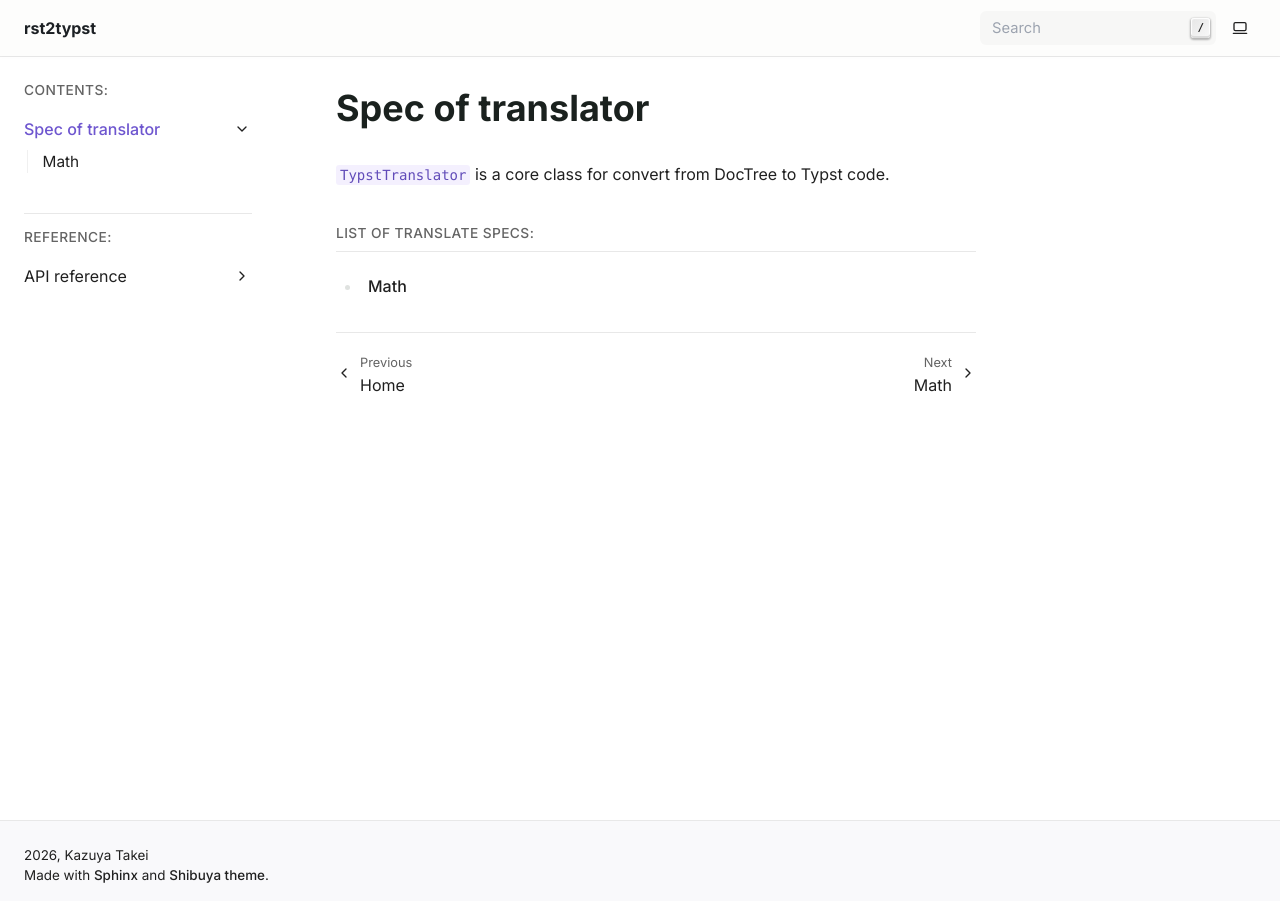
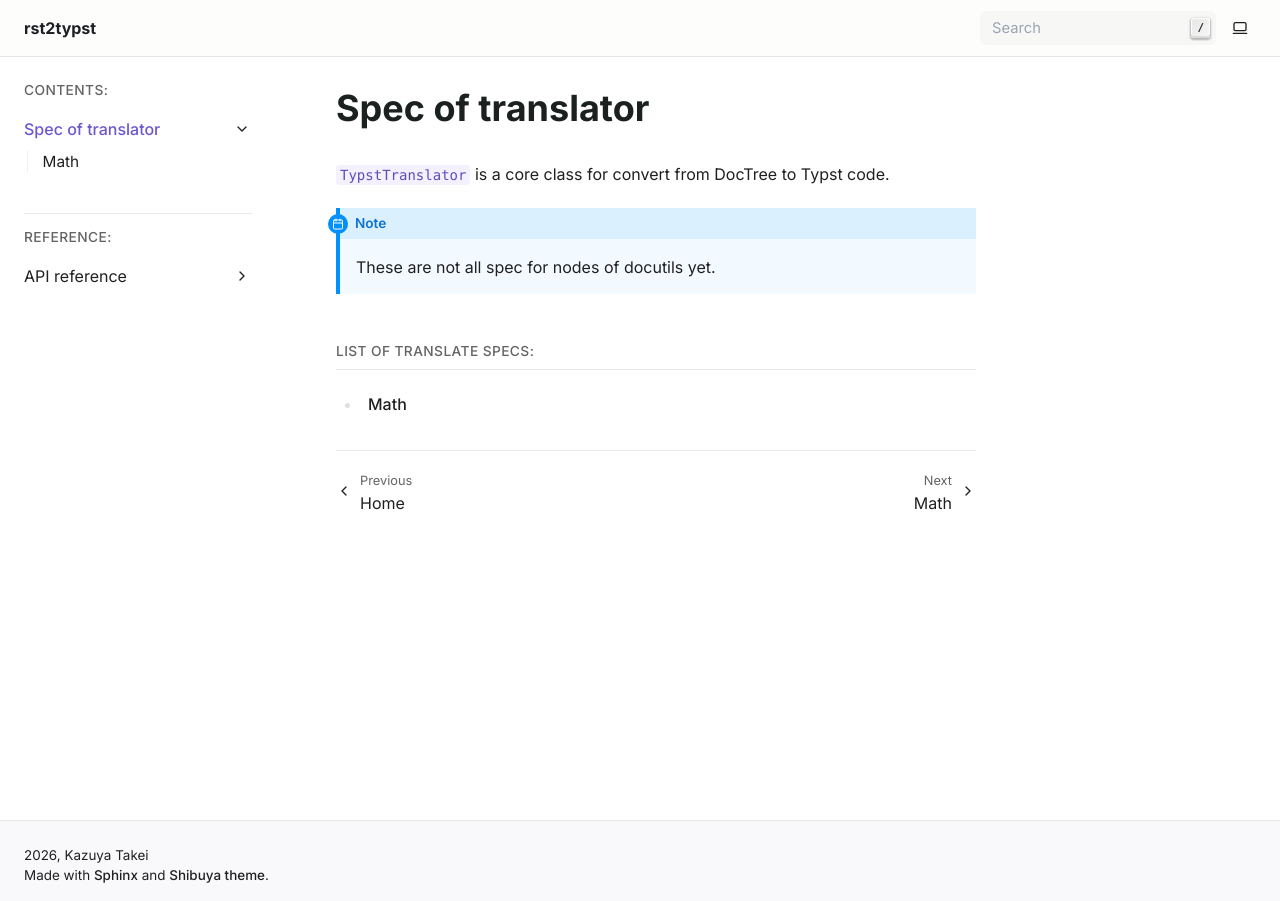
Before and after one commit to atsphinx/rst2typst, a Sphinx documentation site: the page built from docs/spec.rst, in a window 1280 px wide. Built offline with Sphinx 7.4.7, drawn with Linux system fonts in a browser that asks for light colours; pages that are not in the unit, such as notebooks, are missing from menus.

Commit message:
doc: Refactor pages

```diff
--- a/docs/index.rst
+++ b/docs/index.rst
@@ -2,7 +2,7 @@
 =======================
 
 .. toctree::
-   :maxdepth: 2
+   :maxdepth: 1
    :caption: Contents:
 
    spec
--- a/docs/spec.rst
+++ b/docs/spec.rst
@@ -1,7 +1,11 @@
 Spec of translator
 ==================
 
-``TypstTranslator`` is a core class for convert from DocTree to Typst code.
+:py:class:`TypstTranslator <rst2typst.writer.TypstTranslator>` is a core class for convert from DocTree to Typst code.
+
+.. note::
+
+   These are not all spec for nodes of docutils yet.
 
 .. toctree::
    :maxdepth: 1
```
Also changed, not shown: docs/spec/math.rst (+3 -0 lines).
